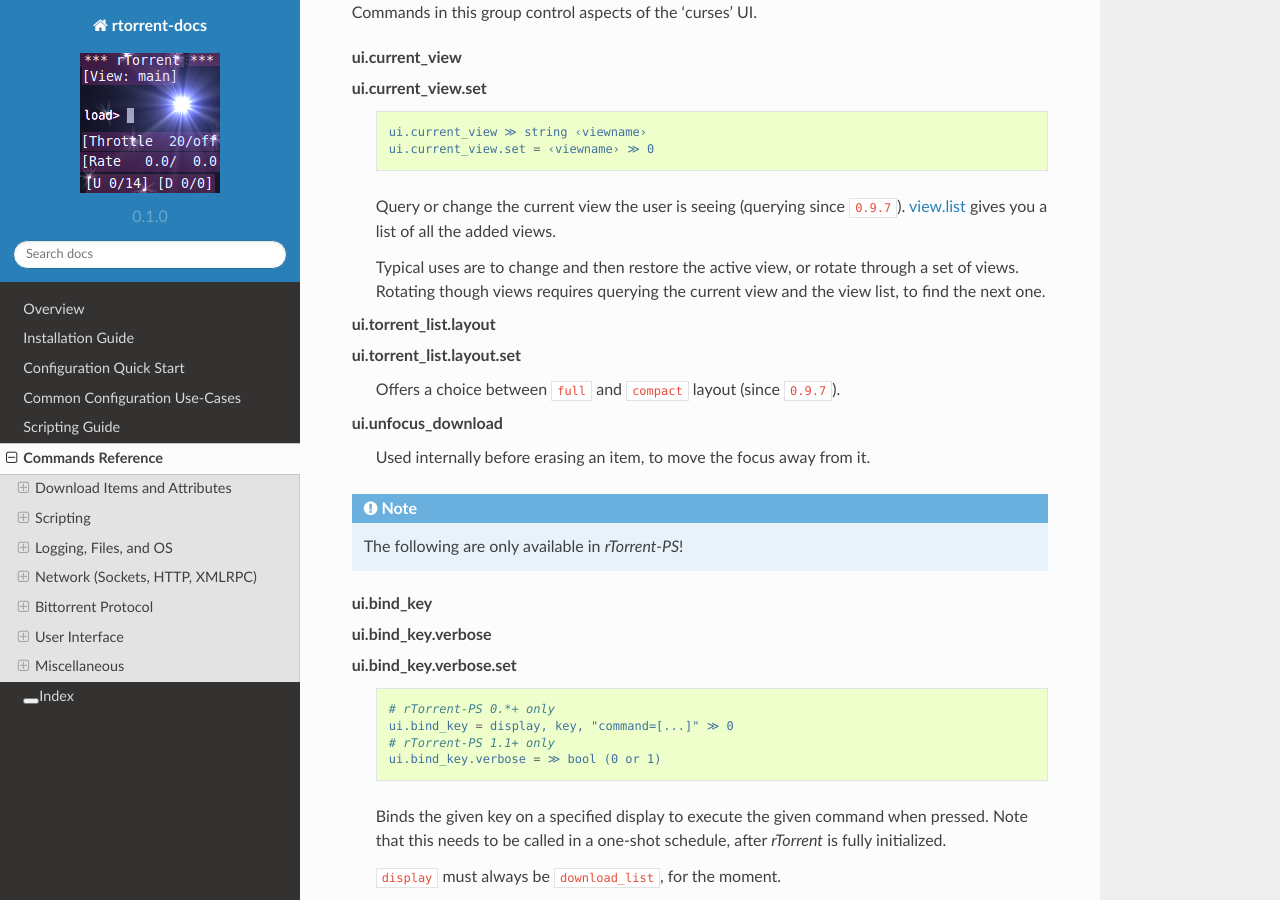
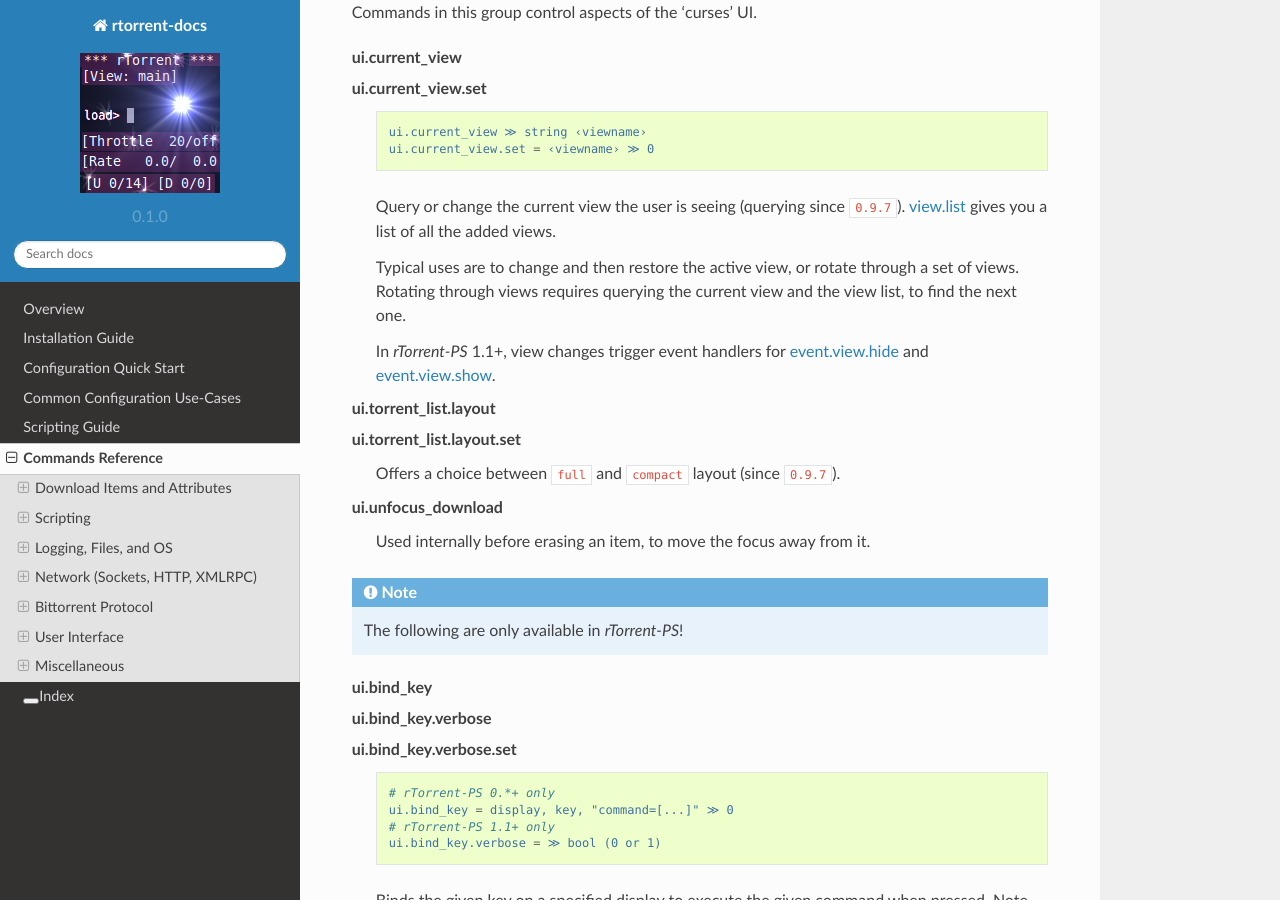
Before and after one commit to rtorrent-community/rtorrent-docs, a Sphinx documentation site: the page built from docs/cmd-ref.rst, in a window 1280 px wide and 900 px high, scrolled down 40845 px. Built offline with Sphinx 7.4.7 and the Read the Docs theme 2.0.0, drawn with Linux system fonts in a browser that asks for light colours.

Commit message:
link to event.view.* in ui.current_view

```diff
--- a/docs/include-cmd-ui.rst
+++ b/docs/include-cmd-ui.rst
@@ -20,8 +20,12 @@ Commands in this group control aspects of the ‘curses’ UI.
 
         Typical uses are to change and then restore the active view,
         or rotate through a set of views.
-        Rotating though views requires querying the current view and the view list,
+        Rotating through views requires querying the current view and the view list,
         to find the next one.
+
+        In *rTorrent-PS* 1.1+, view changes trigger event handlers for
+        :term:`event.view.hide` and :term:`event.view.show`.
+
 
     ui.torrent_list.layout
     ui.torrent_list.layout.set
```
